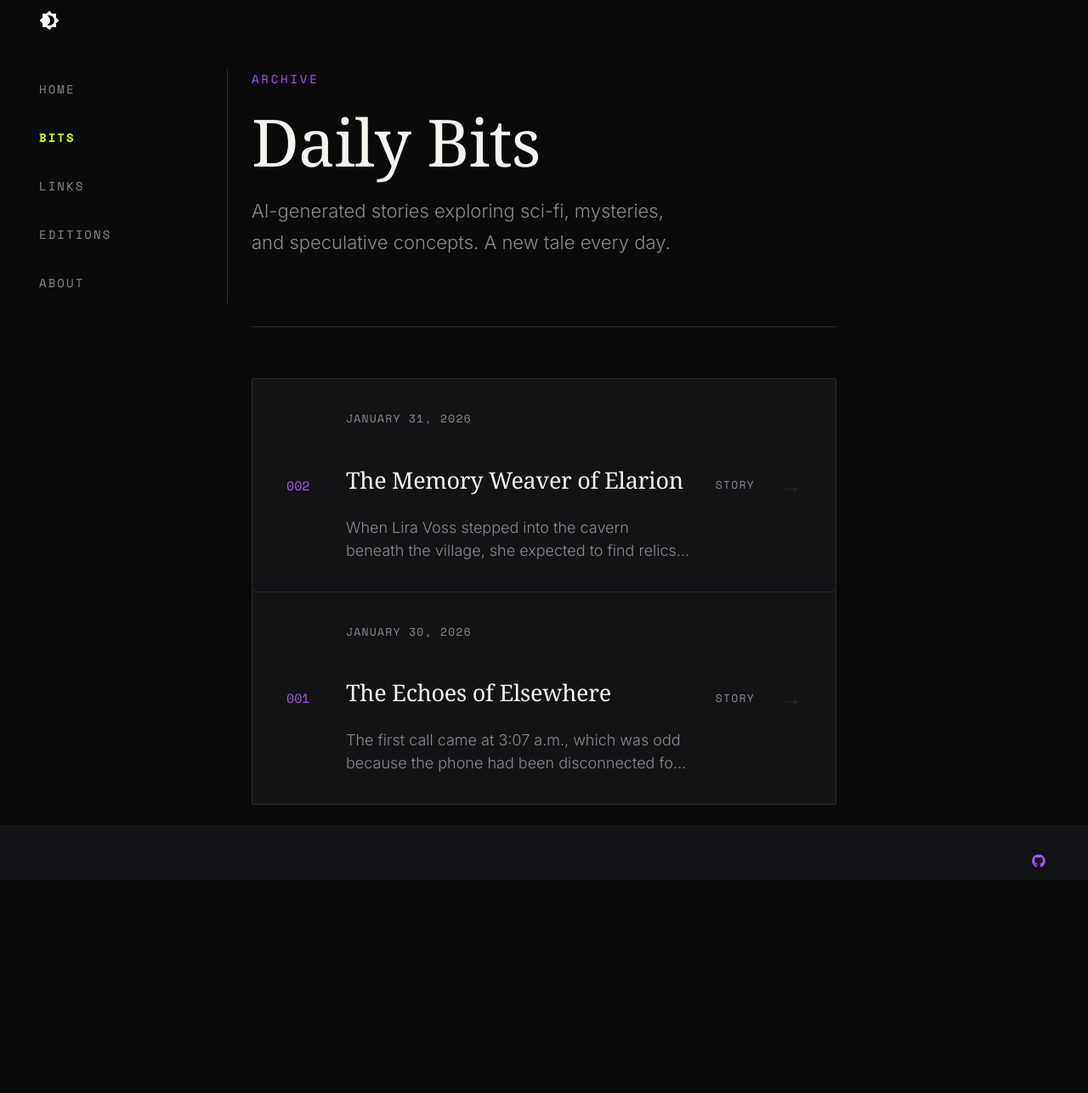
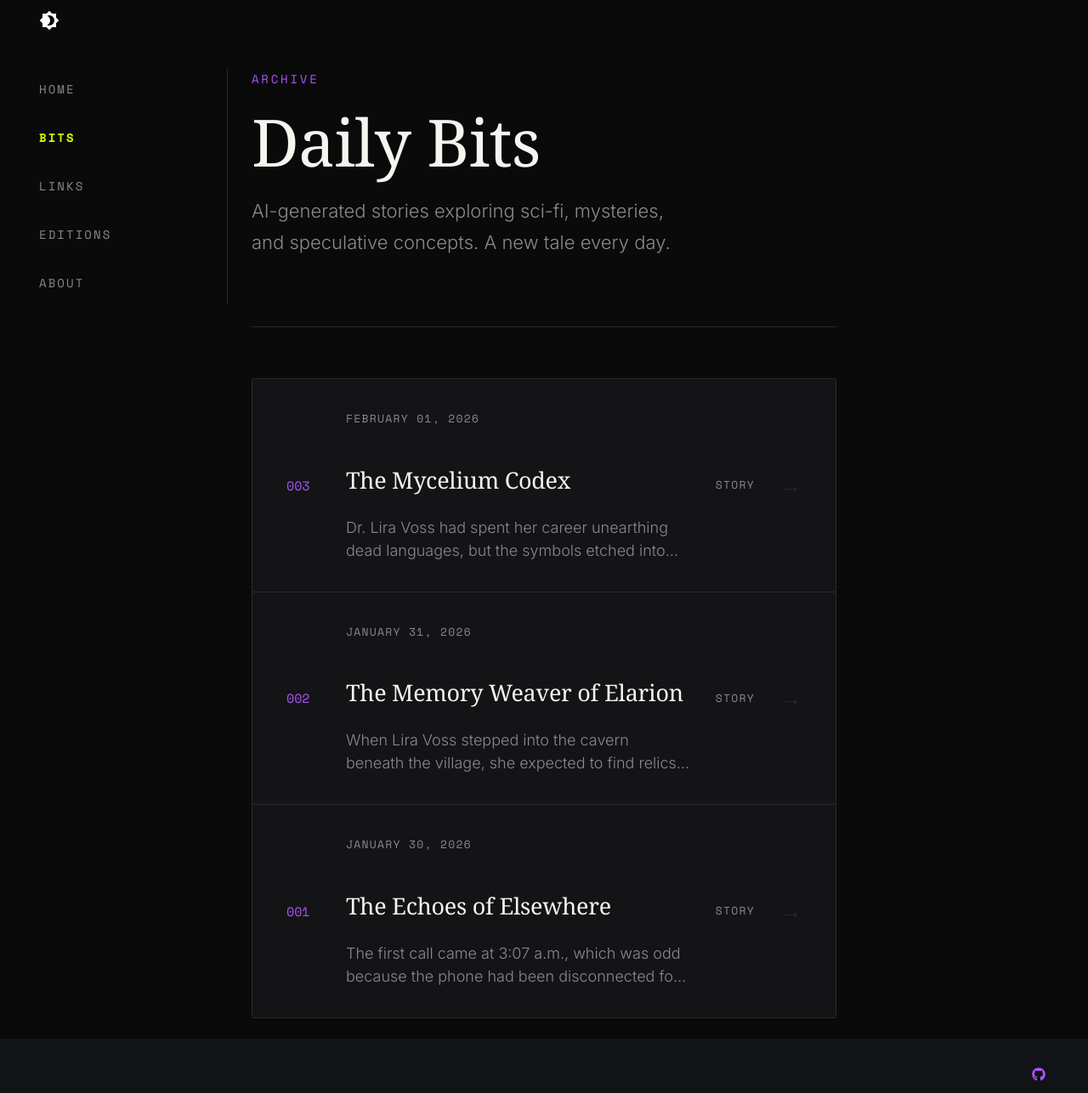
Before and after one commit to obscurebit/b1ts, an MkDocs documentation site: the page built from docs/bits/index.md, in a window 1280 px wide. Shown: the whole page at 85% size. Built offline with MkDocs 1.6.1 and Material for MkDocs 9.7.7, drawn with Linux system fonts in a browser that asks for light colours; some web fonts are replaced; before the commit the page ends 1035 px from its top, so only the background shows below that.

Commit message:
🤖 Daily content update - 2026-02-01

```diff
--- a/docs/bits/index.md
+++ b/docs/bits/index.md
@@ -10,6 +10,16 @@ description: AI-generated sci-fi stories, mysteries, and speculative tales
 </div>
 
 <div class="archive-list">
+  <a href="posts/2026-02-01-the-mycelium-codex/" class="archive-item">
+    <div class="archive-item__number">003</div>
+    <div class="archive-item__content">
+      <span class="archive-item__date">February 01, 2026</span>
+      <h3 class="archive-item__title">The Mycelium Codex</h3>
+      <p class="archive-item__excerpt">Dr. Lira Voss had spent her career unearthing dead languages, but the symbols etched into the cavern wall beneath New Amazon’s ice cap were alive. The...</p>
+    </div>
+    <span class="archive-item__category">Story</span>
+    <span class="archive-item__arrow">→</span>
+  </a>
   <a href="posts/2026-01-31-the-memory-weaver-of-elarion/" class="archive-item">
     <div class="archive-item__number">002</div>
     <div class="archive-item__content">
--- a/overrides/home.html
+++ b/overrides/home.html
@@ -12,7 +12,7 @@
     <div class="ob-hero__eyebrow">
       <span class="ob-hero__date">{{ now().strftime('%B %d, %Y') if now is defined else 'Daily Updates' }}</span>
       <span class="ob-hero__divider">/</span>
-      <span class="ob-hero__edition">Edition #002</span>
+      <span class="ob-hero__edition">Edition #003</span>
     </div>
 
     <h1 class="ob-hero__title">
@@ -55,14 +55,14 @@
       <div class="ob-today__line"></div>
     </div>
 
-    <a href="{{ 'bits/posts/2026-01-31-the-memory-weaver-of-elarion/' | url }}" class="ob-today__story">
+    <a href="{{ 'bits/posts/2026-02-01-the-mycelium-codex/' | url }}" class="ob-today__story">
       <div class="ob-today__story-meta">
         <span class="ob-today__category">Sci-Fi / Time</span>
         <span class="ob-today__reading-time">4 min read</span>
       </div>
-      <h2 class="ob-today__story-title">The Memory Weaver of Elarion</h2>
+      <h2 class="ob-today__story-title">The Mycelium Codex</h2>
       <p class="ob-today__story-excerpt">
-        When Lira Voss stepped into the cavern beneath the village, she expected to find relics of the past—not a mirror that remembered her before she was born.
+        Dr. Lira Voss had spent her career unearthing dead languages, but the symbols etched into the cavern wall beneath New Amazon’s ice cap were alive. They pulsed faintly, a bioluminescent ink reacting to...
       </p>
       <div class="ob-today__story-cta">
         <span>Read the full story</span>
@@ -86,29 +86,29 @@
     </div>
 
     <div class="ob-links__grid">
-      <a href="https://en.wikipedia.org/wiki/Ball_lightning" target="_blank" rel="noopener" class="ob-link ob-link--featured">
+      <a href="https://www.cia.gov/readingroom/collection/mayteeth" target="_blank" rel="noopener" class="ob-link ob-link--featured">
         <span class="ob-link__number">01</span>
         <div class="ob-link__content">
-          <h3 class="ob-link__title">The Enigmatic Phenomenon of Ball Lightning</h3>
-          <p class="ob-link__desc">Ball lightning is a rare and poorly understood atmospheric electrical phenomenon where glowing, floa...</p>
+          <h3 class="ob-link__title">CIA's Mayteeth Collection: Declassified Cold War Covert Operations</h3>
+          <p class="ob-link__desc">A trove of CIA documents detailing covert operations during the Cold War, including U-2 spy plane in...</p>
         </div>
         <span class="ob-link__arrow">↗</span>
       </a>
 
-      <a href="https://en.wikipedia.org/wiki/Toynbee_tiles" target="_blank" rel="noopener" class="ob-link">
+      <a href="https://nsarchive.gwu.edu/collection/subject-collections/soviet-nuclear-plans" target="_blank" rel="noopener" class="ob-link">
         <span class="ob-link__number">02</span>
         <div class="ob-link__content">
-          <h3 class="ob-link__title">The Mysterious Toynbee Tiles Embedding Secret Messages in City Streets</h3>
-          <p class="ob-link__desc">Scattered across North American cities, these cryptic tiles bear bizarre messages referencing the de...</p>
+          <h3 class="ob-link__title">Soviet Nuclear War Plans Against the West: Declassified Documents</h3>
+          <p class="ob-link__desc">A curated collection by the National Security Archive at GWU featuring declassified Soviet military ...</p>
         </div>
         <span class="ob-link__arrow">↗</span>
       </a>
 
-      <a href="https://en.wikipedia.org/wiki/Taos_hum" target="_blank" rel="noopener" class="ob-link">
+      <a href="https://vault.fbi.gov/cointelpro" target="_blank" rel="noopener" class="ob-link">
         <span class="ob-link__number">03</span>
         <div class="ob-link__content">
-          <h3 class="ob-link__title">The Unexplained Taos Hum: A Global Auditory Enigma</h3>
-          <p class="ob-link__desc">A low-frequency humming noise reported by residents of Taos, New Mexico, and other locations worldwi...</p>
+          <h3 class="ob-link__title">FBI's COINTELPRO: Declassified Domestic Surveillance Programs</h3>
+          <p class="ob-link__desc">Declassified FBI files exposing the COINTELPRO initiative, which targeted civil rights groups, anti-...</p>
         </div>
         <span class="ob-link__arrow">↗</span>
       </a>
```
Also changed, not shown: docs/bits/posts/2026-02-01-the-mycelium-codex.md (added, +48 -0 lines), docs/editions.md (+10 -0 lines), docs/editions/posts/2026-02-01-edition-003.md (added, +26 -0 lines), docs/links/index.md (+10 -0 lines), docs/links/posts/2026-02-01-daily-links.md (added, +87 -0 lines).
